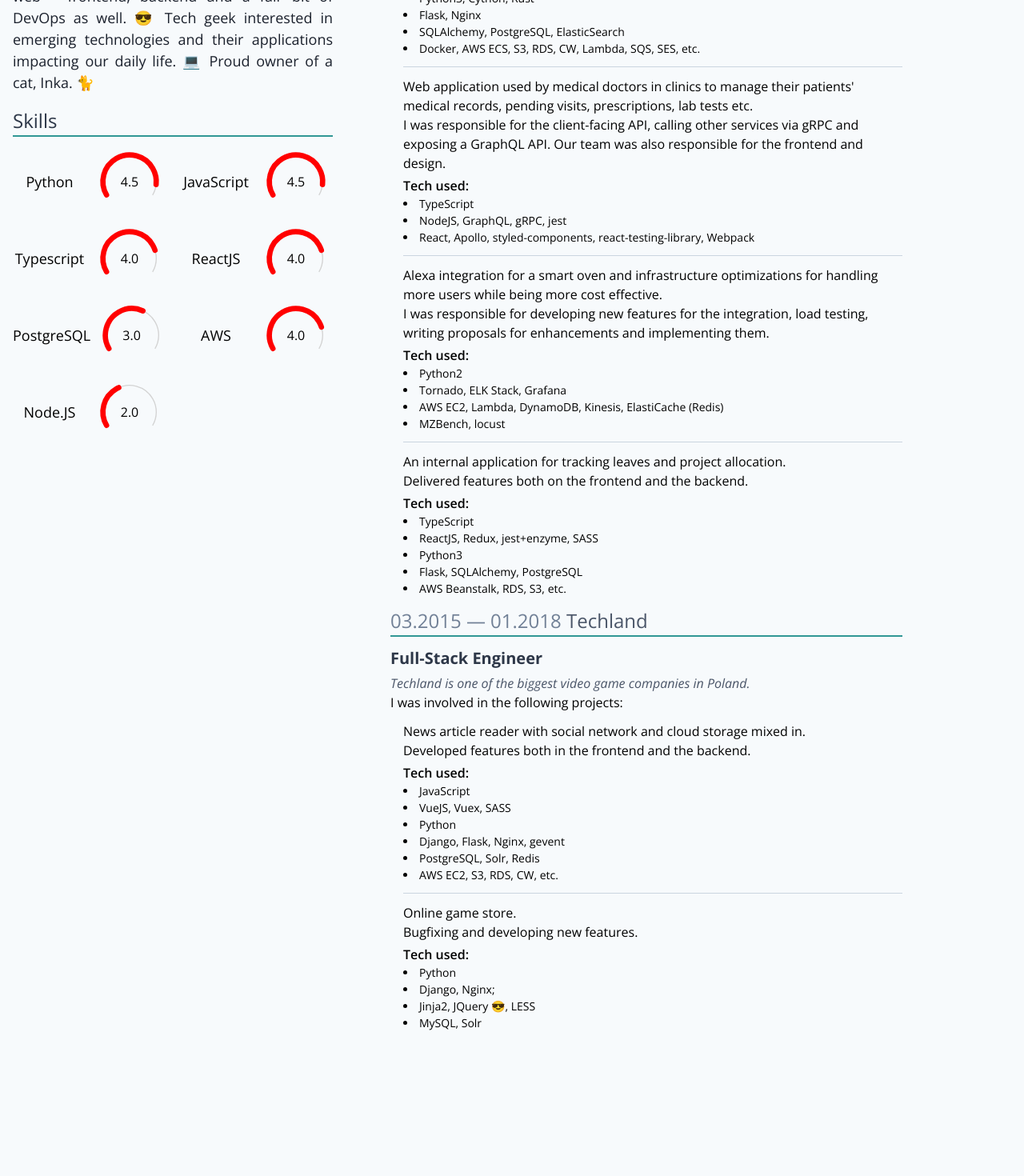
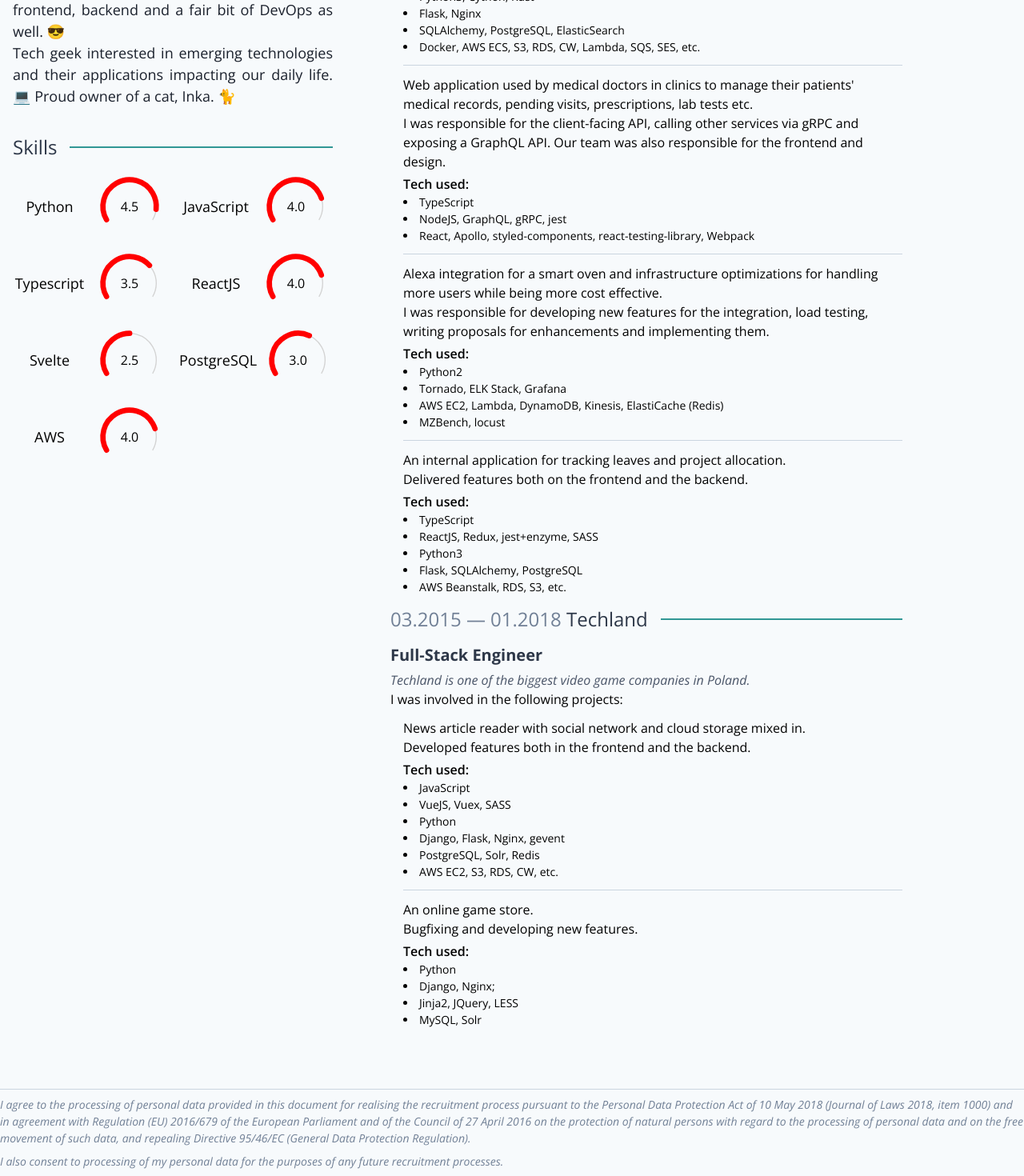
Before and after one commit to jankiel7410/CV, a Svelte app: page / in a window 1280 px wide. Shown: the part 360-1830 px from the top of the page at 80% size. Before the commit the page ends 1661 px from the top, so only its background shows below. Built offline with nearby package versions, Linux system fonts and the light colour scheme.

Commit message:
print-specific styles

```diff
--- a/public/global.css
+++ b/public/global.css
@@ -10,3 +10,14 @@ html, body {
 h1, h2, h3, h4 {
 	break-after: avoid;
 }
+
+
+@page {
+	size: A4;
+}
+
+@media (print) {
+	html {
+		font-size: 8pt;
+	}
+}
--- a/src/CV.svelte
+++ b/src/CV.svelte
@@ -1,36 +1,40 @@
 <script lang="ts">
     import ExpEntry from './ExpEntry.svelte'
+    import Header from './Header.svelte'
     import Skill from './Skill.svelte'
     import Entry from './Entry.svelte'
 </script>
 
-<main class='container mx-auto mt-4 px-4 relative'>
+<main class='container mx-auto mt-4 px-4 relative gap-4 sm:gap-8'>
     <header>
         <h1 class='text-4xl sm:text-6xl font-hairline leading-none'>Michał Cymbalista</h1>
         <h2 class='text-2xl sm:text-4xl mt-2 text-gray-700 font-light'>Full-Stack Developer</h2>
     </header>
-    <aside>
-        <h3 class="text-2xl text-gray-800 border-solid border-b-2 border-teal-600">
+    <aside class='grid grid-cols-1 auto-rows-min gap-8'>
+        <div>
+            <Header>
                 Profile Summary
-        </h3>
-        <p class="text-lg text-gray-900 mt-3 text-justify">
-            A full-stack developer based in Wroclaw, Poland.
-            Passionate about everything related to web &ndash; frontend, backend and a fair bit of DevOps as well. 😎
+            </Header>
+            <p class="text-lg text-gray-900 mt-1 text-justify">
+                A full-stack developer based in Wroclaw, Poland.<br>
+                Passionate about everything related to web &ndash; frontend, backend and a fair bit of DevOps as well. 😎<br>
                 Tech geek interested in emerging technologies and their applications impacting our daily life. 💻
-            Proud owner of a cat, Inka. 🐈
+                Proud owner of a cat, Inka. 🐈<br>
             </p>
-
-        <h3 class="text-2xl mt-4 text-gray-800 border-solid border-b-2 border-teal-600">Skills</h3>
-        <div class="grid grid-cols-1 gap-4 mt-4 sm:grid-cols-2">
+        </div>
+        <div>
+            <Header>Skills</Header>
+            <div class="grid grid-cols-1 gap-4 mt-4 sm:grid-cols-2 print:grid-cols-3">
                 <Skill name='Python' level={4.5} />
-            <Skill name='JavaScript' level={4.5} />
-            <Skill name='Typescript' level={4} />
+                <Skill name='JavaScript' level={4} />
+                <Skill name='Typescript' level={3.5} />
                 <Skill name='ReactJS' level={4} />
+                <Skill name='Svelte' level={2.5} />
                 <Skill name='PostgreSQL' level={3} />
                 <Skill name='AWS' level={4} />
-            <Skill name='Node.JS' level={2} />
             </div>
 
+        </div>
     </aside>
 
     <ol>
@@ -104,42 +108,41 @@
             </ExpEntry>
             <ExpEntry>
                 <p slot="desc">
-                    Online game store.<br>
+                    An online game store.<br>
                     Bugfixing and developing new features.<br>
                 </p>
                     <li>Python</li>
                     <li>Django, Nginx;</li>
-                    <li>Jinja2, JQuery 😎, LESS</li>
+                    <li>Jinja2, JQuery, LESS</li>
                     <li>MySQL, Solr</li>
             </ExpEntry>
         </Entry>
     </ol>
 </main>
 
+<footer class='container mx-auto my-8 border-t border-gray-400 text-sm italic text-gray-600'>
+    <p class='mt-2'>
+        I agree to the processing of personal data provided in this document for realising the recruitment process
+        pursuant to the Personal Data Protection Act of 10 May 2018 (Journal of Laws 2018, item 1000) and in agreement with
+        Regulation (EU) 2016/679 of the European Parliament and of the Council of 27 April 2016 on the protection of
+        natural persons with regard to the processing of personal data and on the free movement of such data, and repealing
+        Directive 95/46/EC (General Data Protection Regulation).
+    </p>
+    <p class='my-2'>
+        I also consent to processing of my personal data for the purposes of any future recruitment processes.
+    </p>
+</footer>
+
 <style>
-    @page {
-        size: A4;
-    }
     main {
         display: block;
         display: grid;
-            gap: 1rem;
         grid-template:
             "header" auto
             "bio" auto
-            "content" auto / 1fr;
+            "content" auto
+            "footer" auto / 1fr;
 
-    }
-
-    @media (min-width: 640px) {
-        main {
-            display: grid;
-            gap: 2rem;
-            grid-template:
-            "header break content" auto
-            "bio break content" 1fr
-            "bio break content" max-content / min(40vw, 25em) 0.5rem minmax(min-content, 40em);
-        }
     }
 
     main>header {
@@ -149,8 +152,22 @@
     main>aside {
         grid-area: bio;
     }
+    footer {
+        grid-area: footer;
+    }
 
     main>ol {
         grid-area: content;
     }
+
+    @media (min-width: 640px) {
+        main {
+            display: grid;
+            grid-template:
+            "header break content" auto
+            "bio break content" 1fr
+            "bio break content" max-content
+            "footer footer footer" auto / min(40vw, 25em) 0.5rem minmax(min-content, 40em);
+        }
+    }
 </style>
--- a/src/Entry.svelte
+++ b/src/Entry.svelte
@@ -1,4 +1,5 @@
 <script lang='ts'>
+    import Header from './Header.svelte'
     export let company: string
     export let timespan: string
     export let role: string
@@ -6,10 +7,10 @@
 </script>
 
 <li role="article">
-    <h3 class="text-2xl text-gray-700 font-medium border-solid border-b-2 border-teal-600">
+    <Header>
         <time class='text-gray-600 font-light'>{timespan}</time>
         {company}
-    </h3>
+    </Header>
     <h4 class='text-xl text-gray-800 font-bold mt-3'>
         {role}
     </h4>
--- a/tailwind.config.js
+++ b/tailwind.config.js
@@ -6,6 +6,9 @@ module.exports = {
   purge: ["./src/**/*.svelte", "./src/**/*.html"],
   theme: {
     extend: {
+      screens: {
+        'print': {'raw': 'print'}
+      },
       inset: {
         '1/2': '50%'
       }
```
Lines whose indentation alone changed are shown as unchanged.
